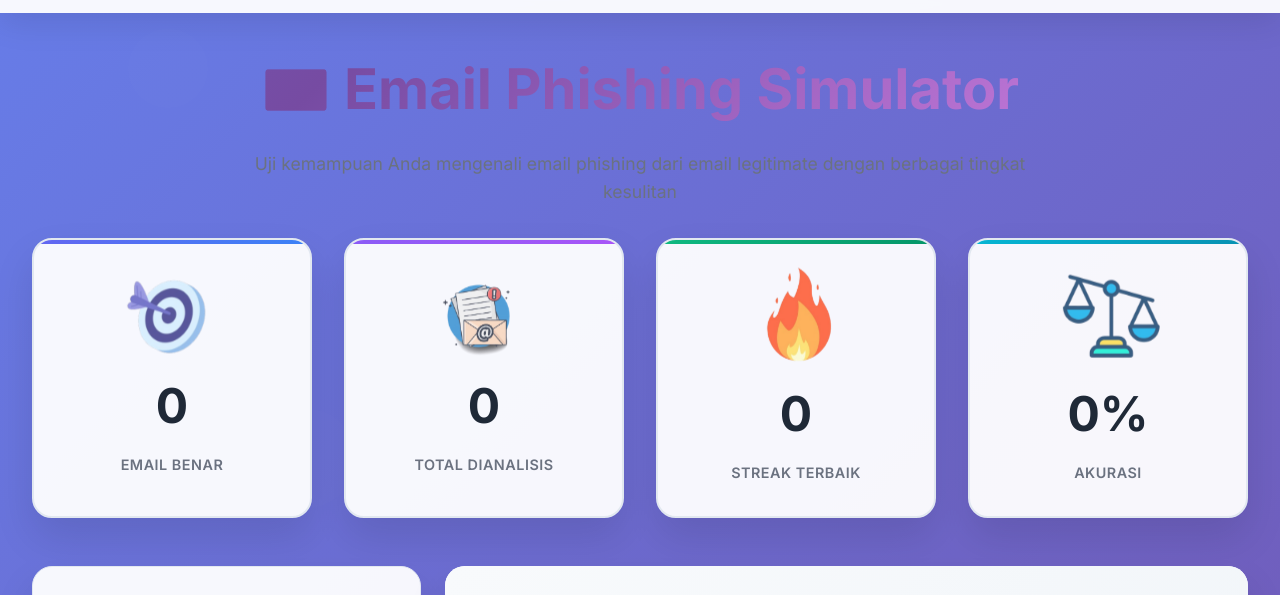
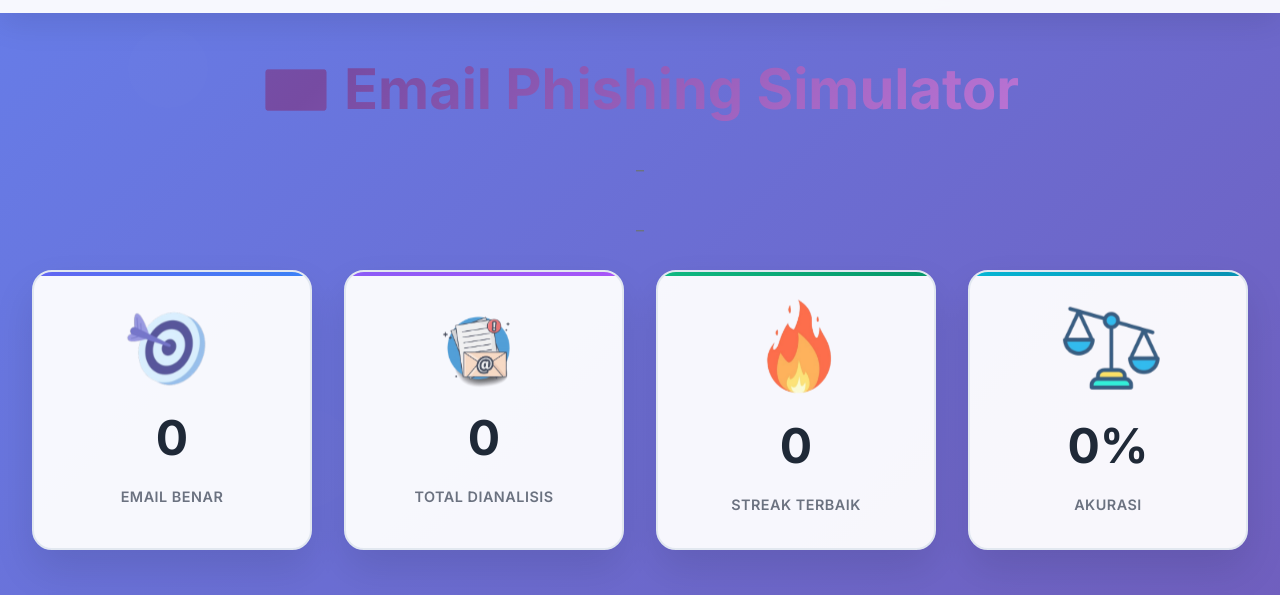
Before and after one commit to kyyzaa/phishx-virtual-lab, a plain HTML site: page emailsimulator.html in a window 1280 px wide. Shown: the part 127-722 px from the top of the page. Drawn offline with Linux system fonts and the light colour scheme.

```diff
--- a/emailsimulator.html
+++ b/emailsimulator.html
@@ -1086,7 +1086,8 @@
             <div class="simulator-header">
                 <div class="simulator-title">
                     <h1>📧 Email Phishing Simulator</h1>
-                    <p class="subtitle">Uji kemampuan Anda mengenali email phishing dari email legitimate dengan berbagai tingkat kesulitan</p>
+                    <p class="subtitle">_</p>
+                    <p class="subtitle">_</p>
                 </div>
 
                 <!-- Live Stats Dashboard -->
```
